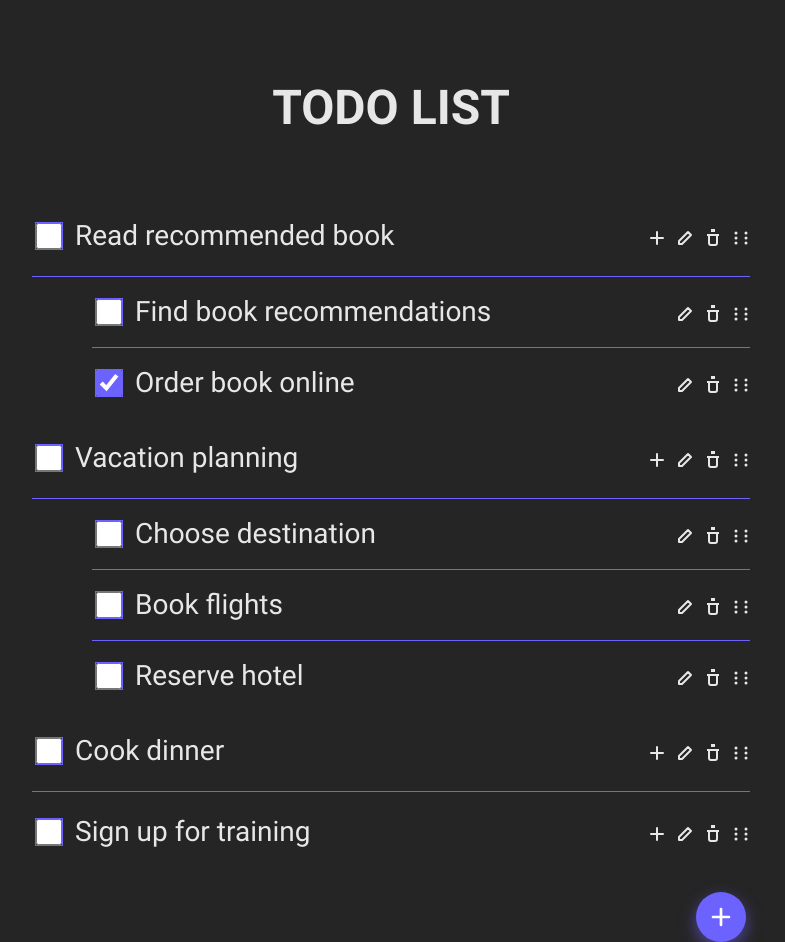
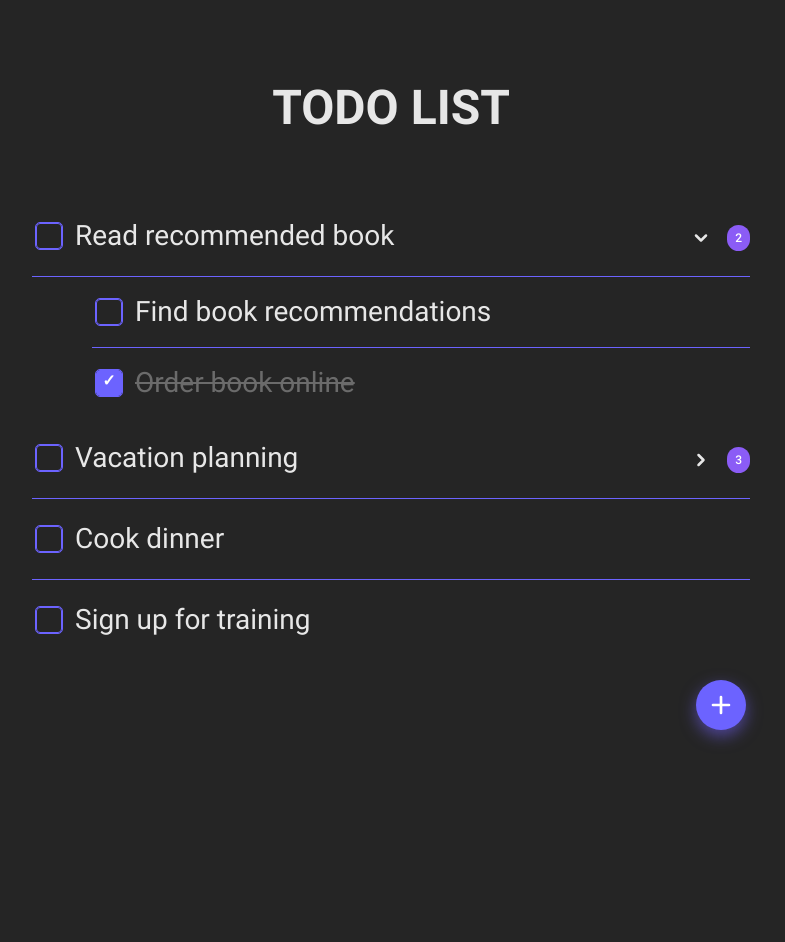
Before and after one commit to aleks-andra/todo-list-project, a React (Vite) app: page / in a window 1280 px wide. Shown: the whole page, without its empty margins (249-1034 px from the left). After the commit the page ends 800 px from the top, so only its background shows below. Built offline with nearby package versions, Linux system fonts and the light colour scheme.

Commit message:
добавляет функционал сворачивания задач с подзадачами и отображение действий при наведении курсора

```diff
--- a/src/entities/task/model/mock.ts
+++ b/src/entities/task/model/mock.ts
@@ -5,6 +5,7 @@ export const mockTasks: Task[] = [
     id: "1",
     title: "Read recommended book",
     completed: false,
+    isCollapsed: false,
     subtasks: [
       { id: "1-1", title: "Find book recommendations", completed: false },
       { id: "1-2", title: "Order book online", completed: true },
@@ -14,6 +15,7 @@ export const mockTasks: Task[] = [
     id: "2",
     title: "Vacation planning",
     completed: false,
+    isCollapsed: true,
     subtasks: [
       { id: "2-1", title: "Choose destination", completed: false },
       { id: "2-2", title: "Book flights", completed: false },
--- a/src/entities/task/model/types.ts
+++ b/src/entities/task/model/types.ts
@@ -5,4 +5,5 @@ export type Task = {
   title: string;
   completed: boolean;
   subtasks?: Task[];
+  isCollapsed?: boolean;
 };
--- a/src/pages/home/ui/home-page.tsx
+++ b/src/pages/home/ui/home-page.tsx
@@ -58,6 +58,35 @@ export const HomePage: FC = () => {
     );
   };
 
+  const handleToggleComplete = (id: string) => {
+    setTasks((prev) =>
+      prev.map((task) => {
+        if (task.id === id) {
+          return { ...task, completed: !task.completed };
+        }
+
+        if (task.subtasks) {
+          const updatedSubtasks = task.subtasks.map((subtask) =>
+            subtask.id === id
+              ? { ...subtask, completed: !subtask.completed }
+              : subtask
+          );
+          return { ...task, subtasks: updatedSubtasks };
+        }
+
+        return task;
+      })
+    );
+  };
+
+  const handleToggleCollapse = (id: string) => {
+    setTasks((prev) =>
+      prev.map((task) =>
+        task.id === id ? { ...task, isCollapsed: !task.isCollapsed } : task
+      )
+    );
+  };
+
   return (
     <main className={styles.page}>
       <Header />
@@ -67,6 +96,8 @@ export const HomePage: FC = () => {
         onEdit={handleEdit}
         onAddSubTask={handleAddSubTask}
         onEditSubTask={handleEditSubTask}
+        onToggleComplete={handleToggleComplete}
+        onToggleCollapse={handleToggleCollapse}
       />
     </main>
   );
--- /dev/null
+++ b/src/shared/ui/icons/arrow-down-icon.tsx
@@ -0,0 +1,20 @@
+import type { FC, SVGProps } from "react";
+
+export const ArrowDownIcon: FC<SVGProps<SVGSVGElement>> = (props) => (
+  <svg
+    width="20"
+    height="20"
+    viewBox="0 0 16 16"
+    fill="none"
+    xmlns="http://www.w3.org/2000/svg"
+    {...props}
+  >
+    <path
+      d="M4 6L8 10L12 6"
+      stroke="currentColor"
+      strokeWidth="2"
+      strokeLinecap="round"
+      strokeLinejoin="round"
+    />
+  </svg>
+);
--- /dev/null
+++ b/src/shared/ui/icons/arrow-right-icon.tsx
@@ -0,0 +1,20 @@
+import type { FC, SVGProps } from "react";
+
+export const ArrowRightIcon: FC<SVGProps<SVGSVGElement>> = (props) => (
+  <svg
+    width="20"
+    height="20"
+    viewBox="0 0 16 16"
+    fill="none"
+    xmlns="http://www.w3.org/2000/svg"
+    {...props}
+  >
+    <path
+      d="M6 4L10 8L6 12"
+      stroke="currentColor"
+      strokeWidth="2"
+      strokeLinecap="round"
+      strokeLinejoin="round"
+    />
+  </svg>
+);
--- a/src/shared/ui/icons/index.ts
+++ b/src/shared/ui/icons/index.ts
@@ -4,3 +4,5 @@ export { DeleteIcon } from "./delete-icon";
 export { DragIcon } from "./drag-icon";
 export { CheckIcon } from "./check-icon";
 export { CrossIcon } from "./cross-icon";
+export { ArrowDownIcon } from "./arrow-down-icon";
+export { ArrowRightIcon } from "./arrow-right-icon";
--- a/src/widgets/task-list/ui/task-list-item/task-list-item.module.css
+++ b/src/widgets/task-list/ui/task-list-item/task-list-item.module.css
@@ -20,6 +20,30 @@
   min-height: 26px;
   accent-color: var(--accent);
   outline: 1px solid var(--accent);
+  background: transparent;
+  background-color: transparent;
+  appearance: none;
+  -webkit-appearance: none;
+  -moz-appearance: none;
+  border: 1px solid var(--accent);
+  border-radius: 4px;
+}
+
+.taskItem input[type="checkbox"]:checked {
+  background: var(--accent);
+  background-color: var(--accent);
+}
+
+.taskItem input[type="checkbox"]:checked::after {
+  content: "✓";
+  color: white;
+  font-size: 16px;
+  font-weight: bold;
+  display: flex;
+  align-items: center;
+  justify-content: center;
+  width: 100%;
+  height: 100%;
 }
 
 .taskItemTitle {
@@ -29,12 +53,32 @@
   line-height: 40px;
 }
 
-.taskItemActions {
+.taskItemTitle.completed {
+  text-decoration: line-through;
+  color: #6b6b6b;
+}
+
+.taskItemRightSection {
   display: flex;
   align-items: center;
   gap: 10px;
   margin-left: auto;
   padding-top: 4px;
+}
+
+.taskItemActions {
+  display: flex;
+  align-items: center;
+  gap: 10px;
+  transition: opacity 0.2s ease;
+}
+
+.taskItemActions.visible {
+  opacity: 1;
+}
+
+.taskItemActions.hidden {
+  opacity: 0;
 }
 
 .actionButton {
@@ -139,6 +183,15 @@
   margin: 0;
   margin-left: 40px;
   padding-left: 20px;
+  overflow: hidden;
+  transition: max-height 0.3s ease, opacity 0.3s ease;
+  max-height: 1000px;
+  opacity: 1;
+}
+
+.subtasksList.collapsed {
+  max-height: 0;
+  opacity: 0;
 }
 
 .subtasksList .taskItem {
@@ -149,3 +202,36 @@
 .subtasksList .taskItem:last-child {
   border-bottom: none;
 }
+
+.subtaskCounter {
+  background-color: #8b5cf6;
+  color: white;
+  padding: 4px 8px;
+  border-radius: 12px;
+  font-size: 12px;
+  font-weight: 500;
+  min-width: 20px;
+  text-align: center;
+}
+
+.collapseButton {
+  display: flex;
+  align-items: center;
+  justify-content: center;
+  width: 32px;
+  height: 32px;
+  padding: 0;
+  border: none;
+  background: transparent;
+  cursor: pointer;
+  transition: transform 0.2s ease, opacity 0.2s ease;
+  color: var(--text);
+}
+
+.collapseButton:hover {
+  opacity: 0.7;
+}
+
+.collapseButton:active {
+  opacity: 0.5;
+}
--- a/src/widgets/task-list/ui/task-list-item/task-list-item.tsx
+++ b/src/widgets/task-list/ui/task-list-item/task-list-item.tsx
@@ -8,6 +8,8 @@ import {
   DragIcon,
   CheckIcon,
   CrossIcon,
+  ArrowDownIcon,
+  ArrowRightIcon,
 } from "../../../../shared/ui";
 import { AddTaskModal } from "../../../../features/add-task";
 import styles from "./task-list-item.module.css";
@@ -18,6 +20,8 @@ type Props = {
   onEdit?: (id: string, title: string) => void;
   onAddSubTask?: (parentId: string, title: string) => void;
   onEditSubTask?: (parentId: string, subTaskId: string, title: string) => void;
+  onToggleComplete?: (id: string) => void;
+  onToggleCollapse?: (id: string) => void;
 };
 
 export const TaskListItem: FC<Props> = ({
@@ -26,11 +30,20 @@ export const TaskListItem: FC<Props> = ({
   onEdit,
   onAddSubTask,
   onEditSubTask,
+  onToggleComplete,
+  onToggleCollapse,
 }) => {
   const [isEditing, setIsEditing] = useState(false);
   const [editTitle, setEditTitle] = useState(task.title);
+
   const [isAddSubTaskModalOpen, setIsAddSubTaskModalOpen] = useState(false);
+  const [isHovered, setIsHovered] = useState(false);
+
   const inputRef = useRef<HTMLInputElement | null>(null);
+
+  const hasSubtasks = task.subtasks && task.subtasks.length > 0;
+  const isCollapsed = task.isCollapsed ?? false;
+  const subtaskCount = task.subtasks?.length || 0;
 
   useEffect(() => {
     if (isEditing) {
@@ -64,6 +77,14 @@ export const TaskListItem: FC<Props> = ({
     }
   };
 
+  const handleToggleComplete = () => {
+    onToggleComplete?.(task.id);
+  };
+
+  const handleToggleCollapse = () => {
+    onToggleCollapse?.(task.id);
+  };
+
   const handleAddSubTaskClick = () => {
     setIsAddSubTaskModalOpen(true);
   };
@@ -77,11 +98,27 @@ export const TaskListItem: FC<Props> = ({
     onEditSubTask?.(task.id, subTaskId, title);
   };
 
+  const handleMouseEnter = () => {
+    setIsHovered(true);
+  };
+
+  const handleMouseLeave = () => {
+    setIsHovered(false);
+  };
+
+  const closeAddSubTaskModal = () => {
+    setIsAddSubTaskModalOpen(false);
+  };
+
   if (isEditing) {
     return (
       <li className={styles.taskItem}>
         <label className={styles.taskItemLabel}>
-          <input type="checkbox" checked={task.completed} />
+          <input
+            type="checkbox"
+            checked={task.completed}
+            onChange={handleToggleComplete}
+          />
         </label>
 
         <div className={styles.editContainer}>
@@ -89,9 +126,7 @@ export const TaskListItem: FC<Props> = ({
             ref={inputRef}
             className={styles.editInput}
             value={editTitle}
-            onChange={(event) => {
-              setEditTitle(event.target.value);
-            }}
+            onChange={(event) => setEditTitle(event.target.value)}
             onKeyDown={handleKeyDown}
           />
           <button
@@ -117,12 +152,33 @@ export const TaskListItem: FC<Props> = ({
 
   return (
     <>
-      <li className={styles.taskItem}>
+      <li
+        className={styles.taskItem}
+        onMouseEnter={handleMouseEnter}
+        onMouseLeave={handleMouseLeave}
+      >
         <label className={styles.taskItemLabel}>
-          <input type="checkbox" checked={task.completed} />
+          <input
+            type="checkbox"
+            checked={task.completed}
+            onChange={handleToggleComplete}
+          />
         </label>
-        <span className={styles.taskItemTitle}>{task.title}</span>
-        <div className={styles.taskItemActions}>
+
+        <span
+          className={`${styles.taskItemTitle} ${
+            task.completed ? styles.completed : ""
+          }`}
+        >
+          {task.title}
+        </span>
+
+        <div className={styles.taskItemRightSection}>
+          <div
+            className={`${styles.taskItemActions} ${
+              isHovered ? styles.visible : styles.hidden
+            }`}
+          >
             {!isSubTask && (
               <button
                 className={styles.actionButton}
@@ -156,23 +212,48 @@ export const TaskListItem: FC<Props> = ({
               <DragIcon />
             </button>
           </div>
+
+          {hasSubtasks && (
+            <button
+              className={styles.collapseButton}
+              type="button"
+              aria-label={
+                isCollapsed ? "Развернуть подзадачи" : "Свернуть подзадачи"
+              }
+              onClick={handleToggleCollapse}
+            >
+              {isCollapsed ? <ArrowRightIcon /> : <ArrowDownIcon />}
+            </button>
+          )}
+
+          {hasSubtasks && (
+            <div className={styles.subtaskCounter}>{subtaskCount}</div>
+          )}
+        </div>
       </li>
-      {!isSubTask && task.subtasks && task.subtasks.length > 0 && (
-        <ul className={styles.subtasksList}>
-          {task.subtasks.map((subtask) => (
+
+      {!isSubTask && hasSubtasks && (
+        <ul
+          className={`${styles.subtasksList} ${
+            isCollapsed ? styles.collapsed : ""
+          }`}
+        >
+          {task.subtasks!.map((subtask) => (
             <TaskListItem
               key={subtask.id}
               task={subtask}
               isSubTask={true}
               onEdit={(id, title) => handleEditSubTask(id, title)}
+              onToggleComplete={onToggleComplete}
             />
           ))}
         </ul>
       )}
+
       {!isSubTask && (
         <AddTaskModal
           isOpen={isAddSubTaskModalOpen}
-          onClose={() => setIsAddSubTaskModalOpen(false)}
+          onClose={closeAddSubTaskModal}
           onSubmit={handleAddSubTask}
           isSubTask={true}
         />
--- a/src/widgets/task-list/ui/task-list/task-list.tsx
+++ b/src/widgets/task-list/ui/task-list/task-list.tsx
@@ -12,6 +12,8 @@ type Props = {
   onEdit?: (id: string, title: string) => void;
   onAddSubTask?: (parentId: string, title: string) => void;
   onEditSubTask?: (parentId: string, subTaskId: string, title: string) => void;
+  onToggleComplete?: (id: string) => void;
+  onToggleCollapse?: (id: string) => void;
 };
 
 export const TaskList: FC<Props> = ({
@@ -20,6 +22,8 @@ export const TaskList: FC<Props> = ({
   onEdit,
   onAddSubTask,
   onEditSubTask,
+  onToggleComplete,
+  onToggleCollapse,
 }) => {
   const [isOpen, setIsOpen] = useState(false);
   const openAddModal = () => setIsOpen(true);
@@ -34,6 +38,8 @@ export const TaskList: FC<Props> = ({
             onEdit={onEdit}
             onAddSubTask={onAddSubTask}
             onEditSubTask={onEditSubTask}
+            onToggleComplete={onToggleComplete}
+            onToggleCollapse={onToggleCollapse}
           />
         ))}
       </ul>
```
Lines whose indentation alone changed are shown as unchanged.
